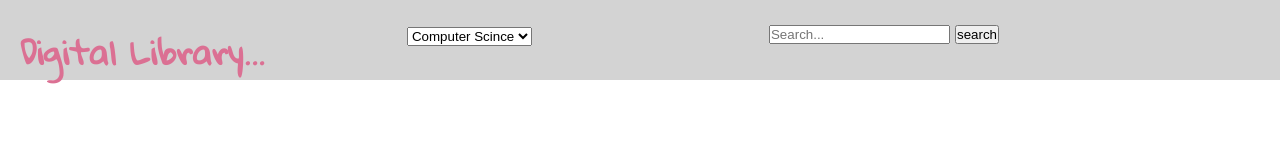
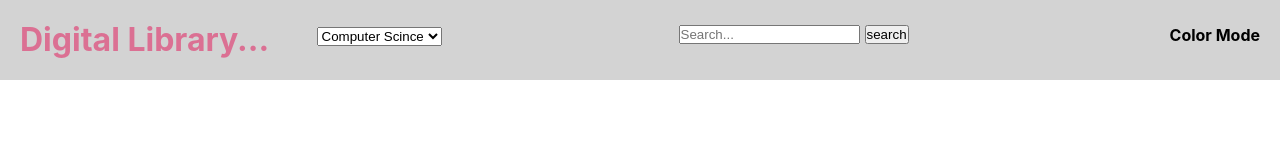
Before and after one commit to Ram-1234/book-library, a React (Create React App) app: page / in a window 1280 px wide. Shown: the top 145 px of the page. Built offline with nearby package versions, Linux system fonts and the light colour scheme; grey boxes are pictures that could not be loaded.

Commit message:
modified

```diff
--- a/src/components/Home.js
+++ b/src/components/Home.js
@@ -1,12 +1,21 @@
-import React from 'react';
+import React,{useState} from 'react';
 import Bookcatagory from'./Bookcatagory';
 import Search from './Search';
 import './style.css';
 import Book from './Books';
 import Data from './data.json';
-import Mode from './Mode';
+//import Mode from './Mode';
 
 export default function Home() {
+    let [colors,setColor]=useState("white");
+
+   function colorChange(){
+      if(colors==="white"){
+          colors=setColor("black");
+      }else{
+          colors=setColor("white");
+      }
+   }
     return (
         <>
         <div className="main">
@@ -14,10 +23,10 @@ export default function Home() {
             <h1 className="logo">Digital Library...</h1>
             <Bookcatagory/>
             <Search/>
-            {/* <Mode/> */}
+            <h4 className="colorsmode" style={{color:{colors}}} onChange={colorChange}>Color Mode</h4>
             </div>
             {/* <h2>Book list</h2> */}
-            <div className="bookhome">
+            <div style={{backgroundColor:{colors}}} className="bookhome">
                 {Data.map((val)=>{
                     return(
                         <Book
--- a/src/components/Mode.js
+++ b/src/components/Mode.js
@@ -1,26 +1,26 @@
 import React,{useState} from 'react';
+import Home from './Home.js'
 
 
 
 export default function Mode() {
-    let col=document.getElementsByClassName("bookhome").innerHTML.style.backgroundColor;
-    let [color,setColor]=useState(col);
+    let col=document.getElementsByClassName("bookhome");
+    let [colors,setColor]=useState(col.innerHTML.style.backgroundColor);
 
     function colorChange(){
-        if(color==='white'){
-            document.getElementsByClassName("bookhome").innerHTML.style.backgroundColor='black';
-            color="black";
-            setColor(color);
-        }else{
-            document.getElementsByClassName("bookhome").innerHTML.style.backgroundColor='white';
-            color="white";
-            setColor(color);
-        }
+       if(colors==="white"){
+        document.getElementsByClassName("bookhome").innerHTML.style.backgroundColor='black';
+           colors=setColor("black");
+
+       }else{
+        document.getElementsByClassName("bookhome").innerHTML.style.backgroundColor='black';
+           colors=setColor("white");
+       }
     }
 
     return (
         <div>
-            <h4 onClick={colorChange} style={{backgroundColor:{color}}}>Black Mode</h4>
+            <h4 onChange={colorChange} style={{backgroundColor:{colors}}}>Black Mode</h4>
         </div>
     )
 }
--- a/src/components/style.css
+++ b/src/components/style.css
@@ -26,7 +26,7 @@
 }
 
 .logo{
-    font-family: 'Gloria Hallelujah', cursive;
+
     margin: 20px;
     color: palevioletred;
 }
@@ -98,3 +98,9 @@ button{
 btn:hover{
     background-color: black;
 }
+
+.colorsmode{
+    position: relative;
+    top: 25px;
+    left: -20px;
+}
```
